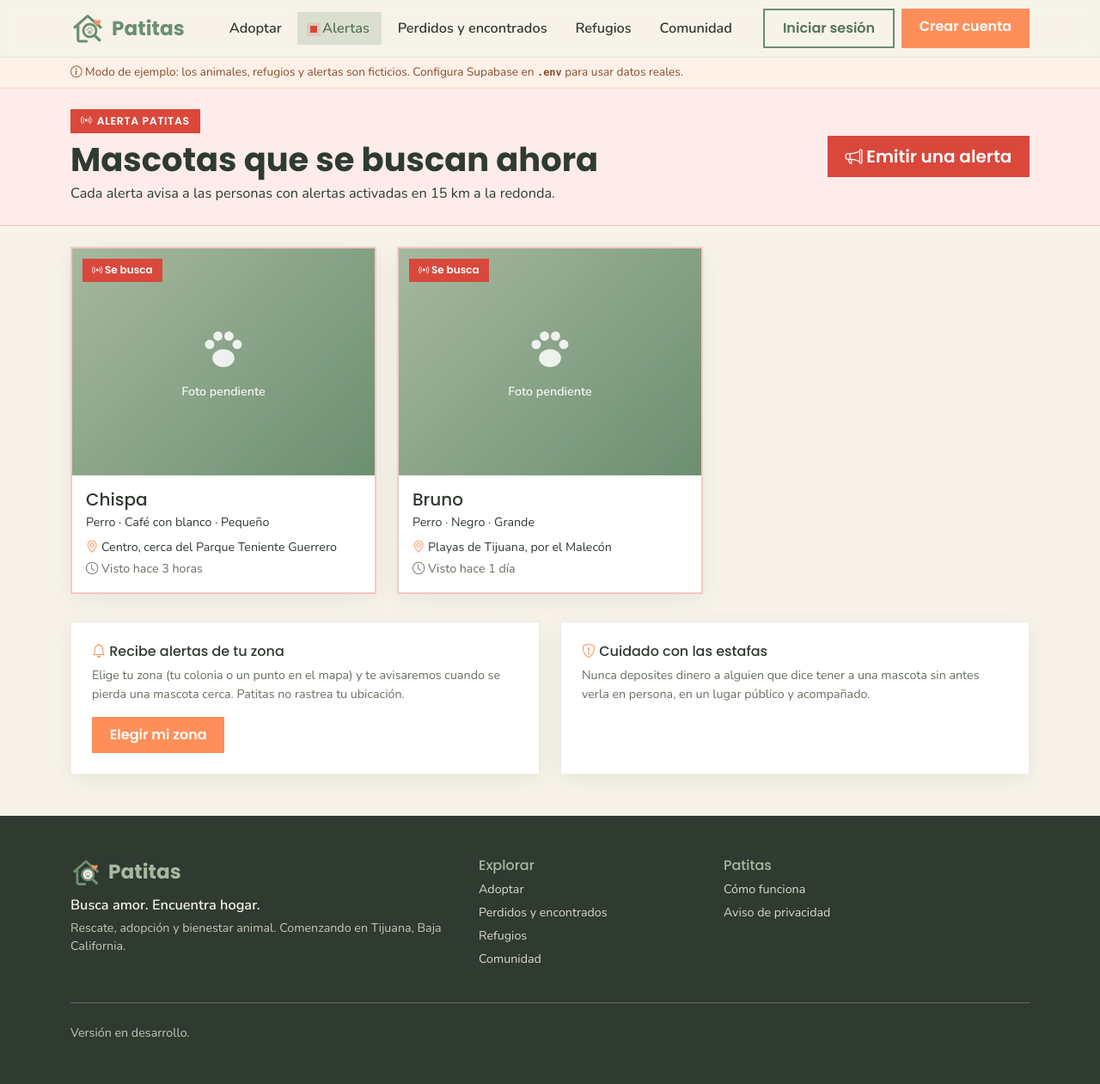
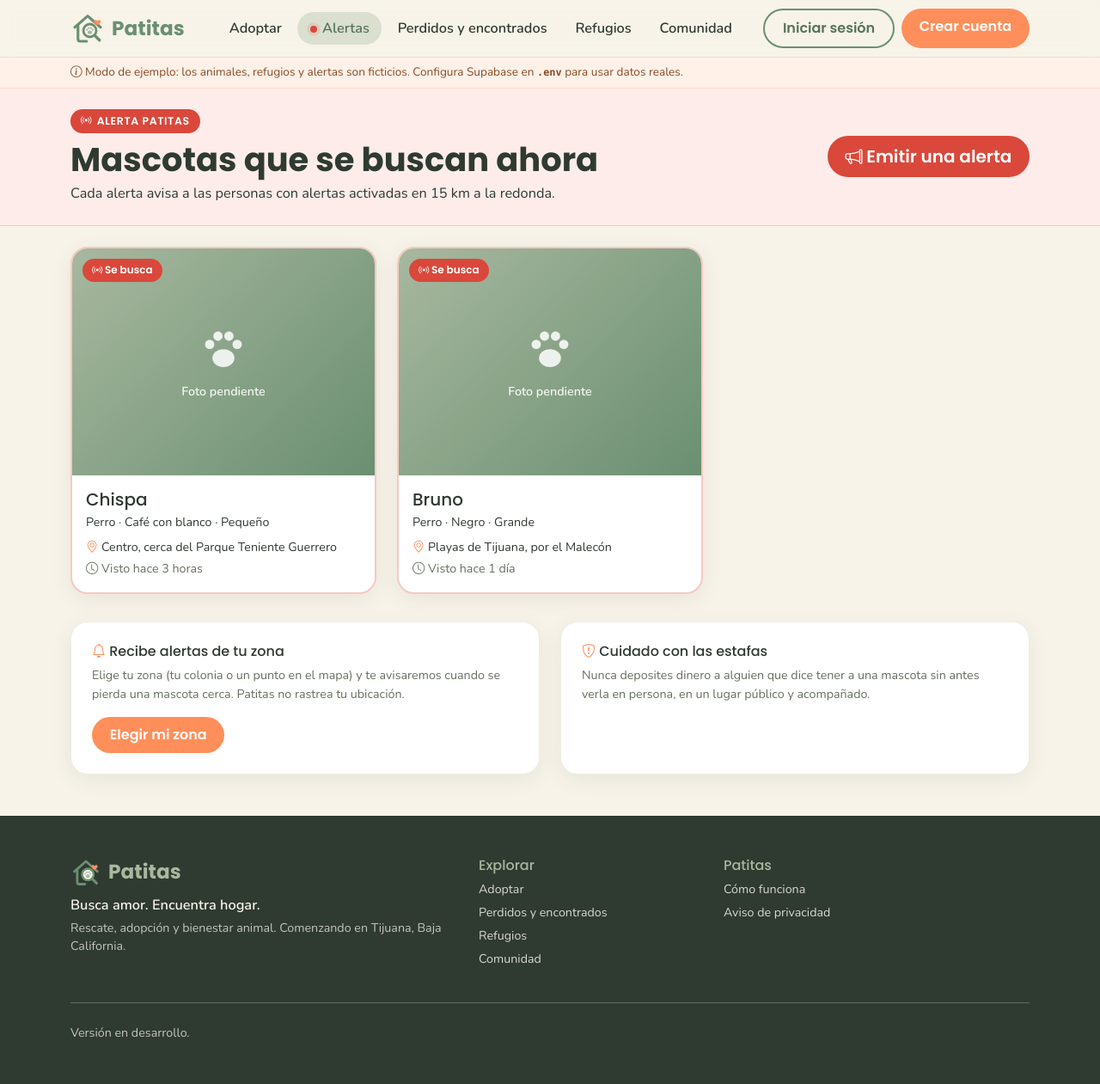
Before and after one commit to chaconden394-png/patitas, a Flask app: page /alertas in a window 1280 px wide. Shown: the whole page at 86% size. Run offline with Flask 3, Linux system fonts and the light colour scheme.

Commit message:
patitas esquinas redondas

```diff
--- a/public/static/css/patitas.css
+++ b/public/static/css/patitas.css
@@ -346,9 +346,3 @@ a.tarjeta-enlace:hover { transform: translateY(-3px); box-shadow: var(--sombra-h
 .acciones-animal .btn-salvia { border: 2px solid var(--salvia); }
 .form-check-input:checked { background-color: var(--salvia); border-color: var(--salvia); }
 .form-check-input:focus { border-color: var(--verde-claro); box-shadow: 0 0 0 .2rem rgba(107, 143, 113, .25); }
-
-/* ---------- Esquinas cuadradas en todo el sitio (20 nov 2026) ----------
-   Para volver a las esquinas redondas, borra este bloque completo. */
-:root { --radio: 0; --radio-chico: 0; --bs-border-radius: 0; --bs-border-radius-sm: 0; --bs-border-radius-lg: 0;
-        --bs-border-radius-xl: 0; --bs-border-radius-pill: 0; }
-*, *::before, *::after { border-radius: 0 !important; }
```
